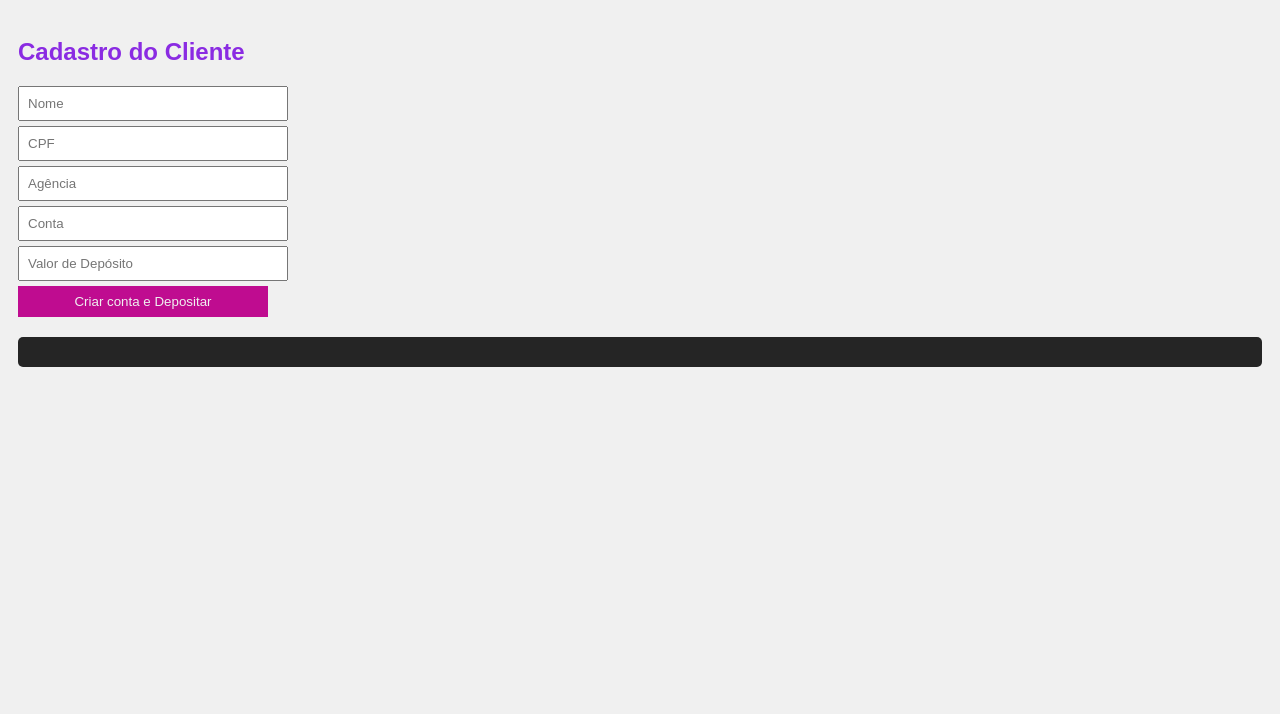
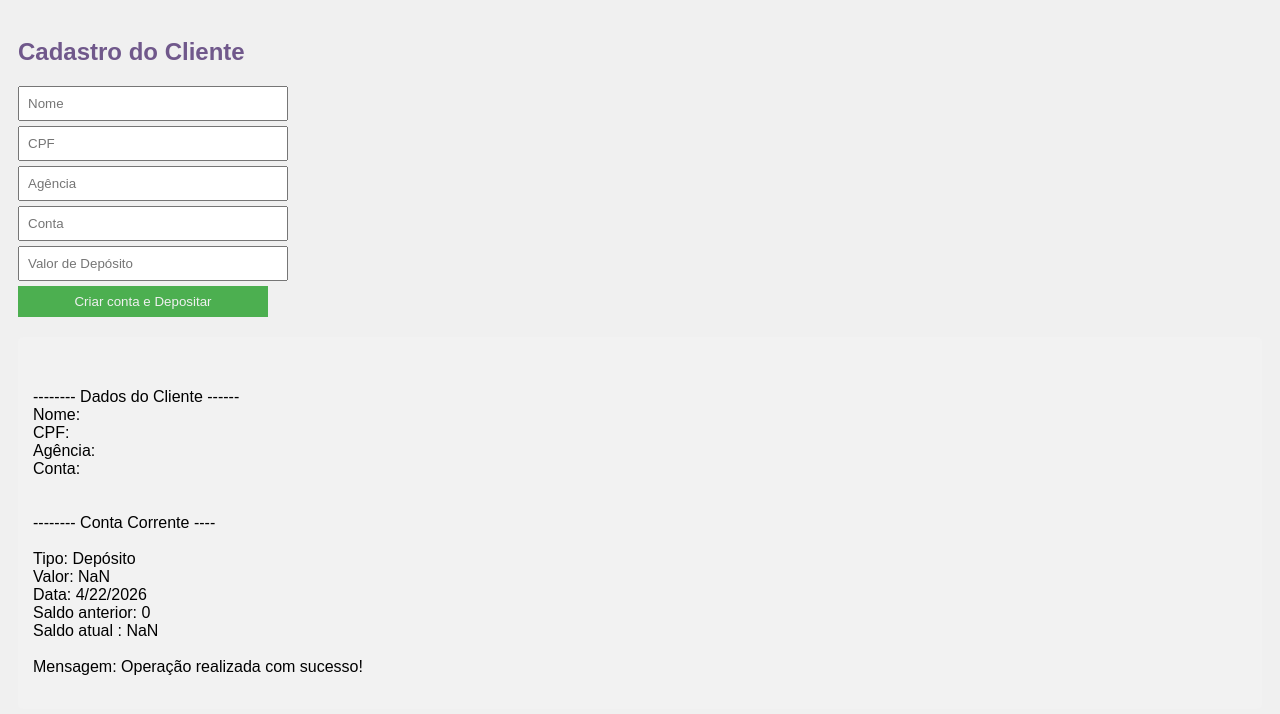
Before and after one commit to a-beatrizdev/Conta-Corrente, a plain HTML site: page index.html in a window 1280 px wide. Both pictures are taken after a click on the button "Criar conta e Depositar". Drawn offline with Linux system fonts and the light colour scheme.

Commit message:
Alterações

```diff
--- a/script.js
+++ b/script.js
@@ -1,66 +1,49 @@
-//1. Classe Cliente
+// 1.  Classe Cliente:
 
 class Cliente {
 
   // Método construtor: executado quando criamos um novo cliente
-
   constructor(nome, cpf, agencia, conta) {
 
-        // "this" represemta o objeto que está sendo criado
-
+    // "this" representa o objeto que está sendo criado
     this.nome = nome; // Armazena o nome recebido
     this.cpf = cpf;
     this.agencia = agencia;
     this.conta = conta;
-
+  }
 }
 
+// 2. Classe ContaCorrente:
+
+class ContaCorrente {
+  // Construtor recebe um cliente já criado
+  constructor(cliente) {
+    this.cliente = cliente; // Associa a conta a um cliente
+    this.saldo = 0; // Inicia o saldo com 0
   }
 
-//2. Classe ContaCorrente
-
-class ContaCorrente {
-
-    // Construtor recebe um cliente já criado
-
-    constructor(cliente) {
-
-        this.cliente = cliente // Associa a conta a um cliente
-        this.saldo = 0; // Inicia o saldo com 0
-
-    }
-
-    // 2.1 Método para realizar o depósito
+  //2.1 Método para realizar depósito
   depositar(valor) {
-
     // Guarda o saldo antes da operação
     let saldoAnterior = this.saldo;
 
-        // Soma o valo depositado ao saldo atual
+    // Soma o valor depositado ao saldo atual
     this.saldo += valor;
 
+    // Retorna um "resumo" da operação (objeto)
     return {
-
       valor: valor, // Valor depositado
       saldoAnterior: saldoAnterior, // Saldo antes da operação
-            saldoAtual: this.saldo, //Novo saldo após depósito
-            tipo: "Deposito", // Tipo da operação
-            data: new Date().tocolocaleString(), // Data atual formatada
-
-
+      saldoAtual: this.saldo, // Novo saldo após depósito
+      tipo: "Depósito", // Tipo da operação
+      data: new Date().toLocaleDateString(), // Data atual formatada
     };
-
-
   }
-
 }
 
 // 3. Função principal (executada ao clicar no botão)
-
 function criarConta() {
-
-    // Pega o valor digitado no input "nome"
-
+  // Pega o valor digitado no input "nome", assim para os demais
   let nome = document.getElementById("nome").value;
   let cpf = document.getElementById("cpf").value;
   let agencia = document.getElementById("agencia").value;
@@ -69,38 +52,39 @@ function criarConta() {
   // Converte o valor digitado para número (float)
   let valor = parseFloat(document.getElementById("valor").value);
 
+  // 4. Criando objetos (instâncias das classes):
 
-    // 4. Criando objetos (Instâncias das classes):
-
-    // Cria o objeto cliente com os dados digitados
+  // Cria um objeto cliente com os dados digitados
   let cliente = new Cliente(nome, cpf, agencia, conta);
 
   // Cria uma conta vinculada ao cliente
-    let ContaCorrente = new ContaCorrente(cliente);
+  let contaCorrente = new ContaCorrente(cliente);
 
   // Executa o depósito e guarda o resultado
-    let operacao = ContaCorrente.depositar(valor);
+  let operacao = contaCorrente.depositar(valor);
 
-    // 5. Exibe o extrato na tela (dentro da div "extrato")
+  // 5. Exibe o extrato na tela (dentro da div "extrato"):
 
   document.getElementById("extrato").innerText = `
 
------------ Dados do Cliente ------------
-
+  -------- Dados do Cliente ------
   Nome: ${cliente.nome}
   CPF: ${cliente.cpf}
   Agência: ${cliente.agencia}
   Conta: ${cliente.conta}
 
----------- Conta Corrente --------
+
+ -------- Conta Corrente ----
 
  Tipo: ${operacao.tipo}
  Valor: ${operacao.valor}
  Data: ${operacao.data}
  Saldo anterior: ${operacao.saldoAnterior}
-Saldo atual: ${operacao.saldoAtual}
+ Saldo atual : ${operacao.saldoAtual}
 
   Mensagem: Operação realizada com sucesso!
 
   `;
+
+
 }
--- a/style.css
+++ b/style.css
@@ -6,7 +6,7 @@ body {
 
     h2 {
 
-        color: blueviolet;
+        color: #70588b;
 
     }
 
@@ -23,7 +23,7 @@ body {
 
 button {
 
-    background: #bf0c90;
+    background: #4caf50;
     color: #f0f0f0;
     border: none;
     cursor: pointer;
@@ -33,7 +33,7 @@ button {
 #extrato {
 
     margin-top: 20px;
-    background: #252525;
+    background: #f2f2f2;
     padding: 15px;
     border-radius: 5px;
     white-space: pre-line;
```
Lines whose indentation alone changed are shown as unchanged.
